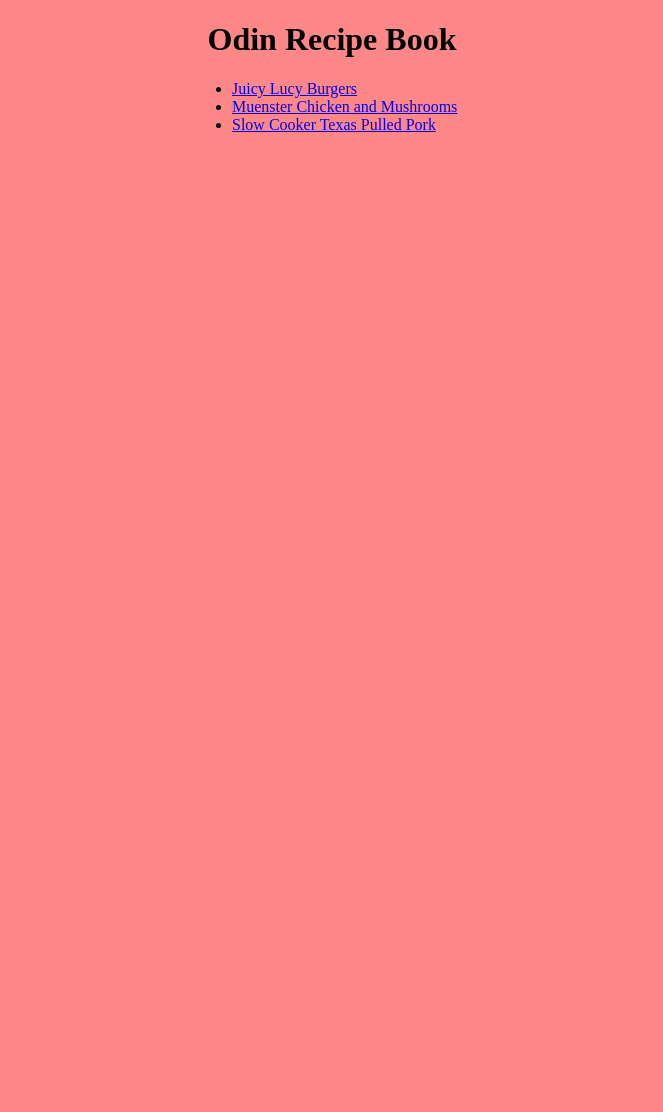
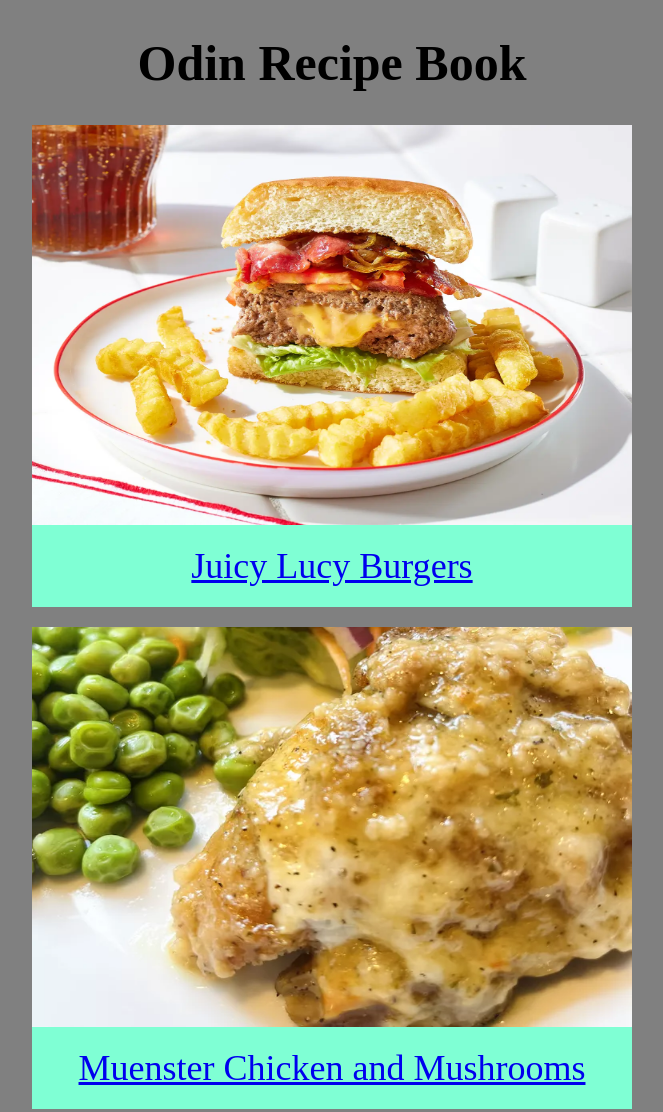
Before and after one commit to KidEmpyre/odin-recipes, a plain HTML site: page index.html in a window 1280 px wide. Shown: the top 1112 px of the page, without its empty margins (308-971 px from the left). Before the commit the page ends 800 px from the top, so only its background shows below. Drawn offline with Linux system fonts and the light colour scheme.

Commit message:
Complete homepage
Finished styling of Homepage by making background grey, changed ul to photo cards, highlighted clickable links, added photos to each link, and centered everything on the page.

```diff
--- a/index.html
+++ b/index.html
@@ -8,12 +8,28 @@
   </head>
   <body>
     <h1>Odin Recipe Book</h1>
-    <ul>
-      <li><a href="recipes/burgers.html">Juicy Lucy Burgers</a></li>
-      <li>
-        <a href="./recipes/chicken.html">Muenster Chicken and Mushrooms</a>
-      </li>
-      <li><a href="./recipes/pork.html">Slow Cooker Texas Pulled Pork</a></li>
+    <div class="photo-card">
+      <img
+        src="./img/juicy-lucy.webp"
+        alt="A juicy, cheese filled burger"
+        height="400"
+        width="600"
+      />
+        <a href="recipes/burgers.html" class="photo-link">Juicy Lucy Burgers</a>
+      </div>
+      <div class="photo-card">
+         <img
+        src="./img/muenster.webp"
+        alt="A juicy piece of chicken with a delicious sauce plated next to peas."
+        height="400"
+        width="600"
+      />
+        <a href="./recipes/chicken.html" class="photo-link">Muenster Chicken and Mushrooms</a>
+      </div>
+      <div class="photo-card">
+         <img src="./img/pork.webp" alt="A pulled pork sandwich topped with pickles and served with chips." height="400" width="600">
+        <a href="./recipes/pork.html" class="photo-link">Slow Cooker Texas Pulled Pork</a>
+      </div>
     </ul>
   </body>
 </html>
--- a/styles/styles.css
+++ b/styles/styles.css
@@ -1,12 +1,25 @@
-* {
-  background-color: rgb(254, 136, 136);
+body {
   box-sizing: border-box;
   font-family: "Times New Roman", sans-serif;
-}
-body {
-  margin: auto 500px;
+  background-color: grey;
 }
 h1 {
   text-align: center;
   font-family: "Brush Script MT", "Times New Roman", sans-serif;
+  font-size: 50px;
 }
+.photo-card {
+  width: fit-content;
+  margin: 0 auto;
+}
+.photo-card img {
+  display: block;
+  margin-top: 20px;
+}
+.photo-link {
+  display: block;
+  text-align: center;
+  font-size: 36px;
+  background-color: aquamarine;
+  padding: 20px;
+}
```
Also changed, not shown: recipes/burgers.html (+1 -3 lines).
